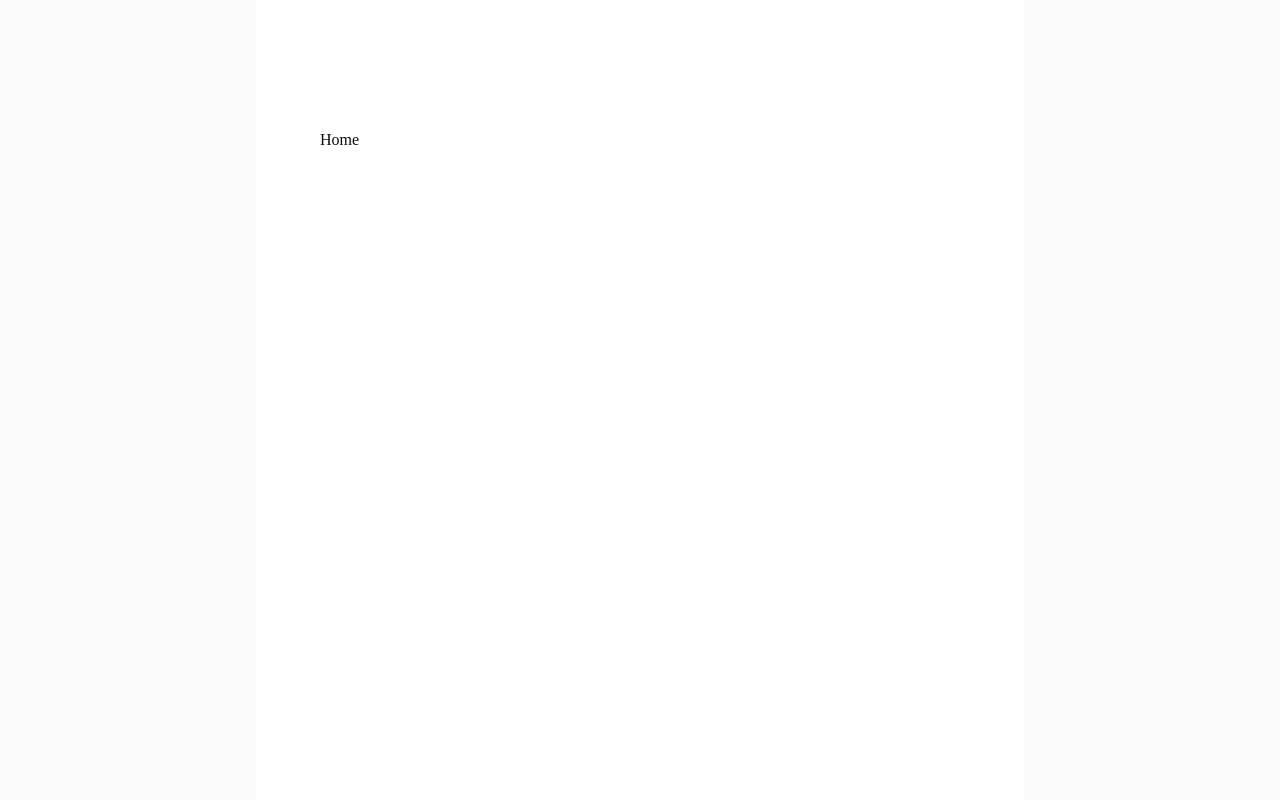
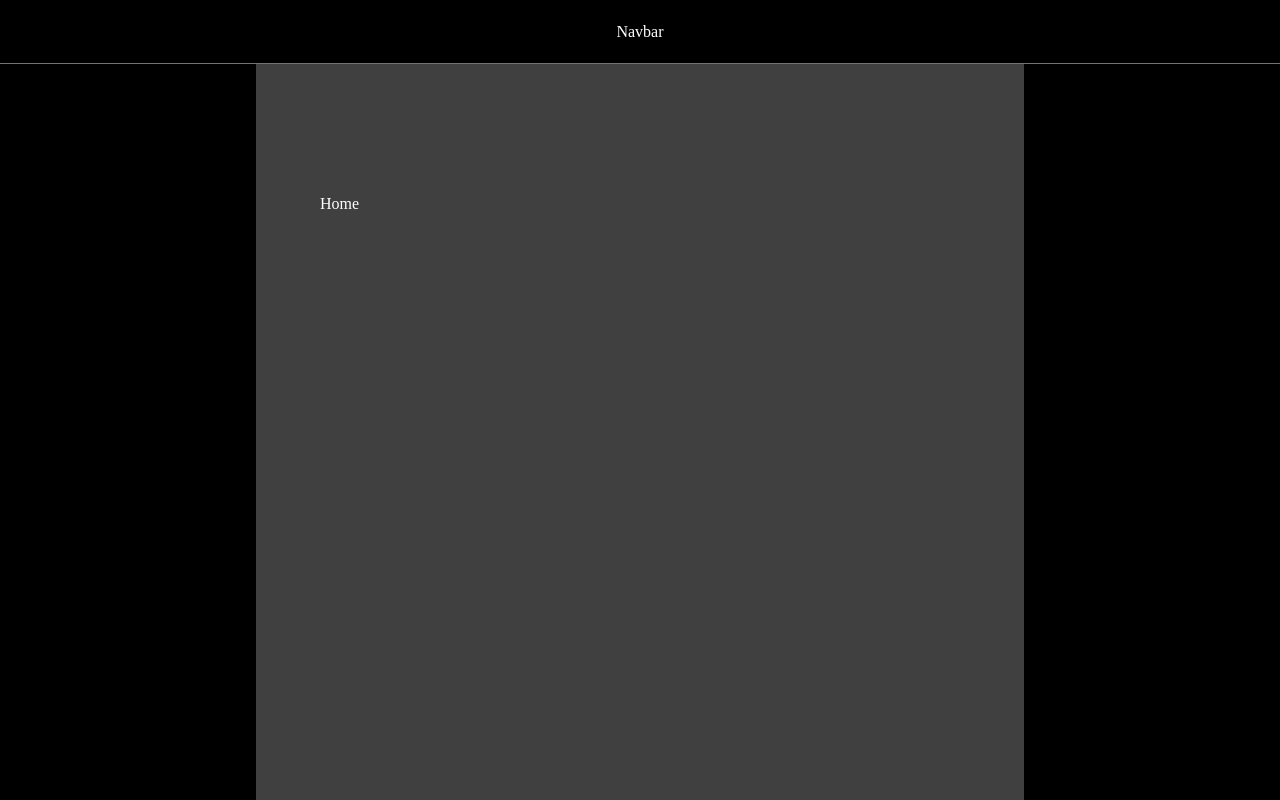
Before and after one commit to svsxn/delivery, a Next.js app: page / in a window 1280 px wide. Built offline with nearby package versions, Linux system fonts and the light colour scheme.

Commit message:
feat: add navbar

```diff
--- a/app/layout.tsx
+++ b/app/layout.tsx
@@ -28,7 +28,10 @@ export default function RootLayout({
       className={`${geistSans.variable} ${geistMono.variable} h-full antialiased`}
     >
       <body className="min-h-full flex flex-col">
-        <main className="flex flex-col flex-1 items-center justify-center bg-zinc-50 font-sans dark:bg-black">
+        <nav className="bg-black border-b border-neutral-500 h-16 flex items-center justify-center text-white">
+          Navbar
+        </nav>
+        <main className="flex flex-col flex-1 items-center justify-center bg-black text-white font-sans">
           {children}
         </main>
       </body>
--- a/app/page.tsx
+++ b/app/page.tsx
@@ -1,6 +1,6 @@
 export default function Home() {
   return (
-    <div className="flex flex-1 w-full max-w-3xl flex-col items-center justify-between py-32 px-16 bg-white dark:bg-black sm:items-start">
+    <div className="flex flex-1 w-full max-w-3xl flex-col items-center justify-between py-32 px-16 bg-neutral-700 sm:items-start">
       Home
     </div>
   );
```
